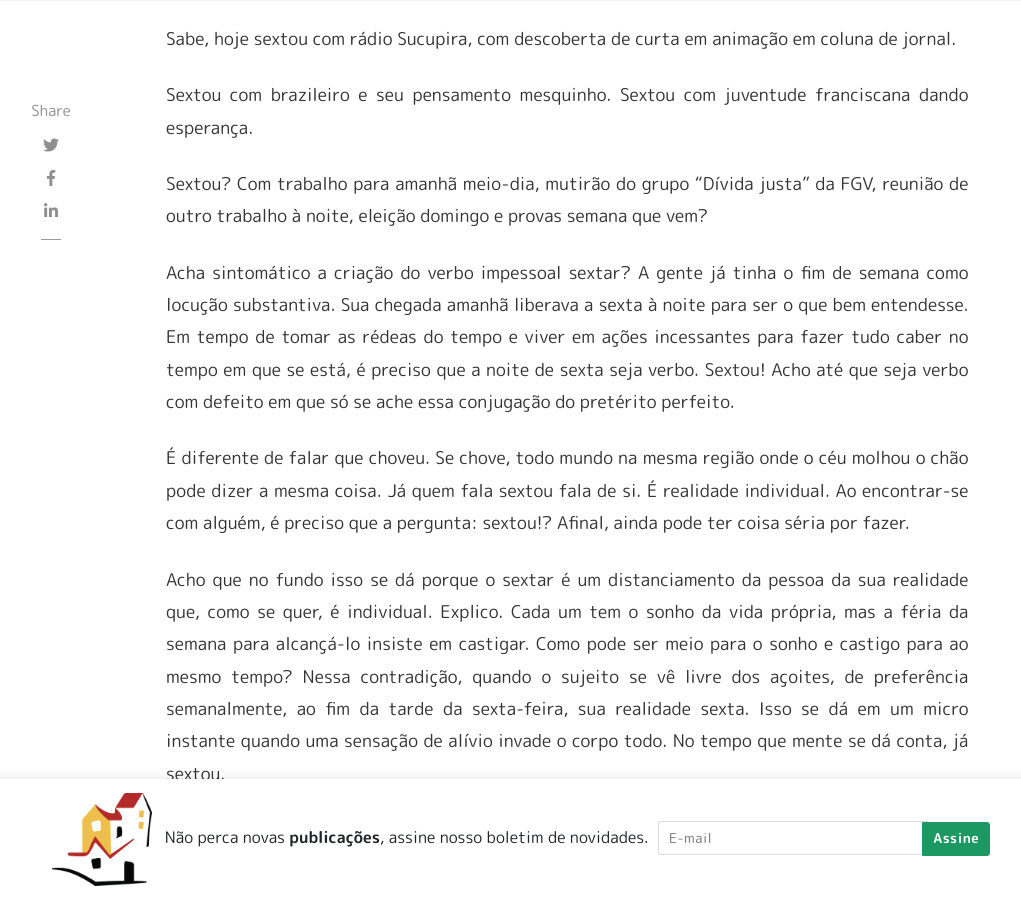
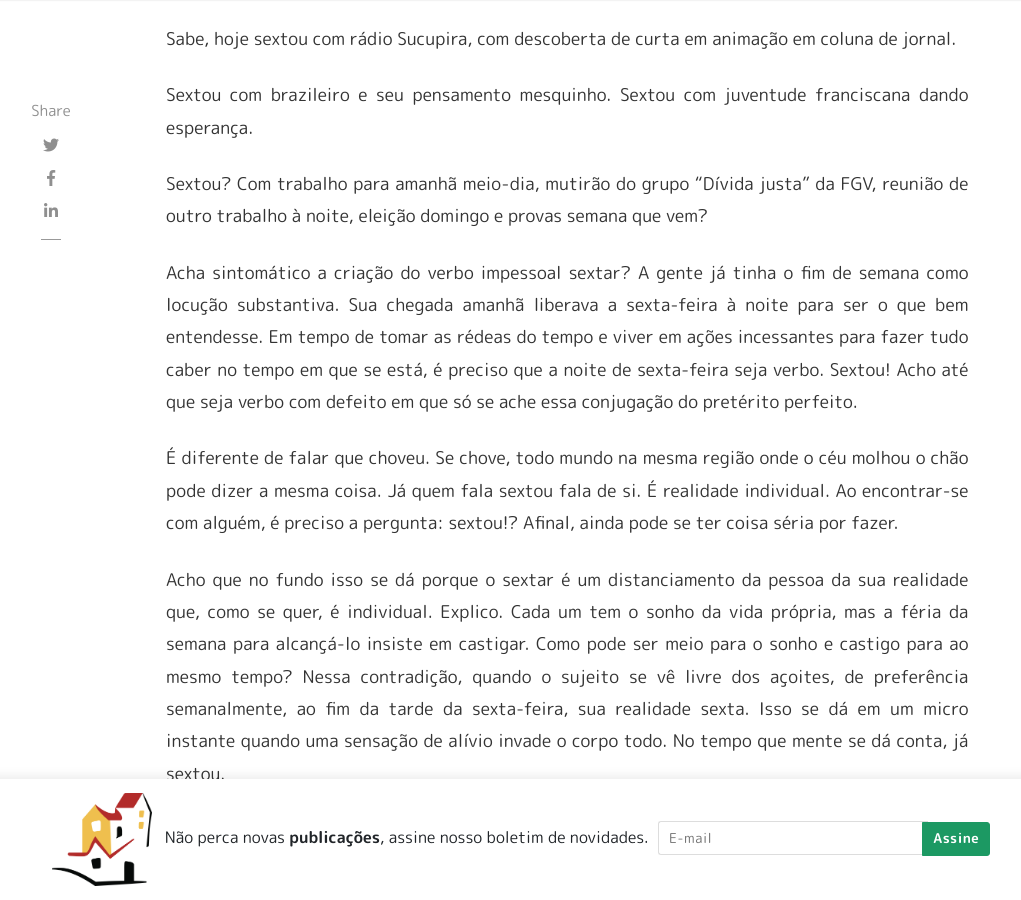
Before and after one commit to rafaelabcaffaro/republiqueta.github.io, a Jekyll site: the page built from _posts/2020-12-01-a-sexta-feira-a-noite-no-geral.md, in a window 1280 px wide and 900 px high, scrolled down 1399 px. Shown: the whole window, without its empty margins (119-1140 px from the left). Built offline with Jekyll 4.4.1, drawn with Linux system fonts in a browser that asks for light colours; nearby versions of some CDN libraries; some web fonts are replaced; comment, search, counter and statistics services are not loaded.

Commit message:
texto: sexta-feira a noite no geral

```diff
--- a/_posts/2020-12-01-a-sexta-feira-a-noite-no-geral.md
+++ b/_posts/2020-12-01-a-sexta-feira-a-noite-no-geral.md
@@ -21,9 +21,9 @@ Sextou com brazileiro e seu pensamento mesquinho. Sextou com juventude francisca
 
 Sextou? Com trabalho para amanhã meio-dia, mutirão do grupo "Dívida justa" da FGV, reunião de outro trabalho à noite, eleição domingo e provas semana que vem?
 
-Acha sintomático a criação do verbo impessoal sextar? A gente já tinha o fim de semana como locução substantiva. Sua chegada amanhã liberava a sexta à noite para ser o que bem entendesse. Em tempo de tomar as rédeas do tempo e viver em ações incessantes para fazer tudo caber no tempo em que se está, é preciso que a noite de sexta seja verbo. Sextou! Acho até que seja verbo com defeito em que só se ache essa conjugação do pretérito perfeito.
+Acha sintomático a criação do verbo impessoal sextar? A gente já tinha o fim de semana como locução substantiva. Sua chegada amanhã liberava a sexta-feira à noite para ser o que bem entendesse. Em tempo de tomar as rédeas do tempo e viver em ações incessantes para fazer tudo caber no tempo em que se está, é preciso que a noite de sexta-feira seja verbo. Sextou! Acho até que seja verbo com defeito em que só se ache essa conjugação do pretérito perfeito.
 
-É diferente de falar que choveu. Se chove, todo mundo na mesma região onde o céu molhou o chão pode dizer a mesma coisa. Já quem fala sextou fala de si. É realidade individual. Ao encontrar-se com alguém, é preciso que a pergunta: sextou!? Afinal, ainda pode ter coisa séria por fazer.
+É diferente de falar que choveu. Se chove, todo mundo na mesma região onde o céu molhou o chão pode dizer a mesma coisa. Já quem fala sextou fala de si. É realidade individual. Ao encontrar-se com alguém, é preciso a pergunta: sextou!? Afinal, ainda pode se ter coisa séria por fazer.
 
 Acho que no fundo isso se dá porque o sextar é um distanciamento da pessoa da sua realidade que, como se quer, é individual. Explico. Cada um tem o sonho da vida própria, mas a féria da semana para alcançá-lo insiste em castigar. Como pode ser meio para o sonho e castigo para ao mesmo tempo? Nessa contradição, quando o sujeito se vê livre dos açoites, de preferência semanalmente, ao fim da tarde da sexta-feira, sua realidade sexta. Isso se dá em um micro instante quando uma sensação de alívio invade o corpo todo. No tempo que mente se dá conta, já sextou.
 
```
